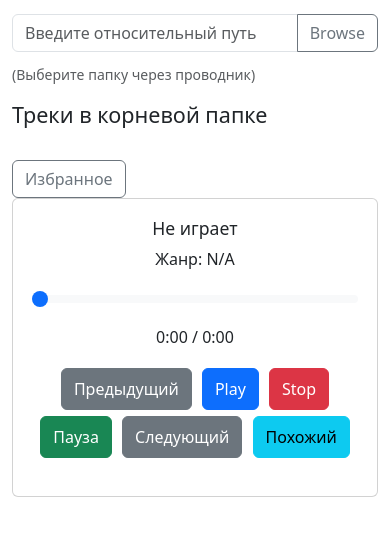
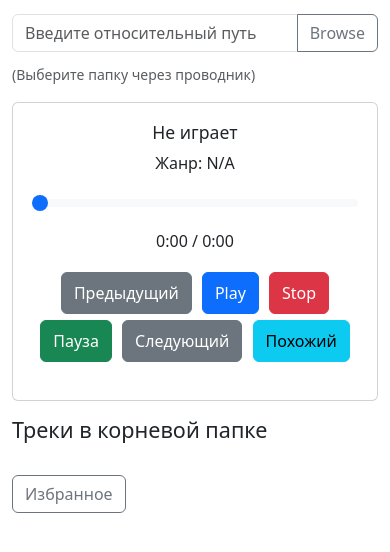
Before and after one commit to arbrspb/WebMusicPlayer, a Flask app: template templates/main.html in a window 390 px wide. Shown: the part 56-608 px from the top of the page. Run offline with Flask 3, Linux system fonts and the light colour scheme; the template is opened without the code that fills it, so the values that code supplies are empty; some libraries are stand-ins or nearby versions.

Commit message:
Добавлена фиксация страницы при октрытии модальных окон на пк

```diff
--- a/static/css/styles.css
+++ b/static/css/styles.css
@@ -319,8 +319,23 @@ body {
     font-size: 0.8em;
     padding: 0 2px;
     height: 17px;
+    }
+
+    .flex-mobile-reverse {
+    display: flex;
+    flex-direction: column;
+  }
+  .flex-mobile-reverse > .col-md-3 {
+    order: 2;
+  }
+  .flex-mobile-reverse > .col-md-9 {
+    order: 1;
   }
 }
+
+
+
+
 
 /* --- Компактный избранный трек, адаптивно, каждая часть на своей строке --- */
 .list-group-item.fav-entry {
--- a/static/js/main.js
+++ b/static/js/main.js
@@ -786,3 +786,26 @@ function saveRating(trackId, rating) {
   })
   .catch(err => console.error("Ошибка:", err));
 }
+
+// Сохраняем изначальный padding начало
+let originalBodyPaddingRight = null;
+
+document.addEventListener('show.bs.modal', function () {
+  // Вычисляем ширину скроллбара
+  const scrollBarWidth = window.innerWidth - document.documentElement.clientWidth;
+  if (scrollBarWidth > 0) {
+    originalBodyPaddingRight = document.body.style.paddingRight;
+    document.body.style.paddingRight = scrollBarWidth + 'px';
+  }
+});
+
+document.addEventListener('hidden.bs.modal', function () {
+  // Возвращаем изначальный padding
+  if (originalBodyPaddingRight !== null) {
+    document.body.style.paddingRight = originalBodyPaddingRight;
+    originalBodyPaddingRight = null;
+  } else {
+    document.body.style.paddingRight = '';
+  }
+});
+// Сохраняем изначальный padding конец
--- a/templates/main.html
+++ b/templates/main.html
@@ -105,7 +105,7 @@
       </div>
     </div>
 
-<div class="row">
+<div class="row flex-mobile-reverse">
   <!-- Боковая панель с плейлистом -->
   <div class="col-md-3">
     <h4>Треки в {{ current_path or 'корневой папке' }}</h4>
```
